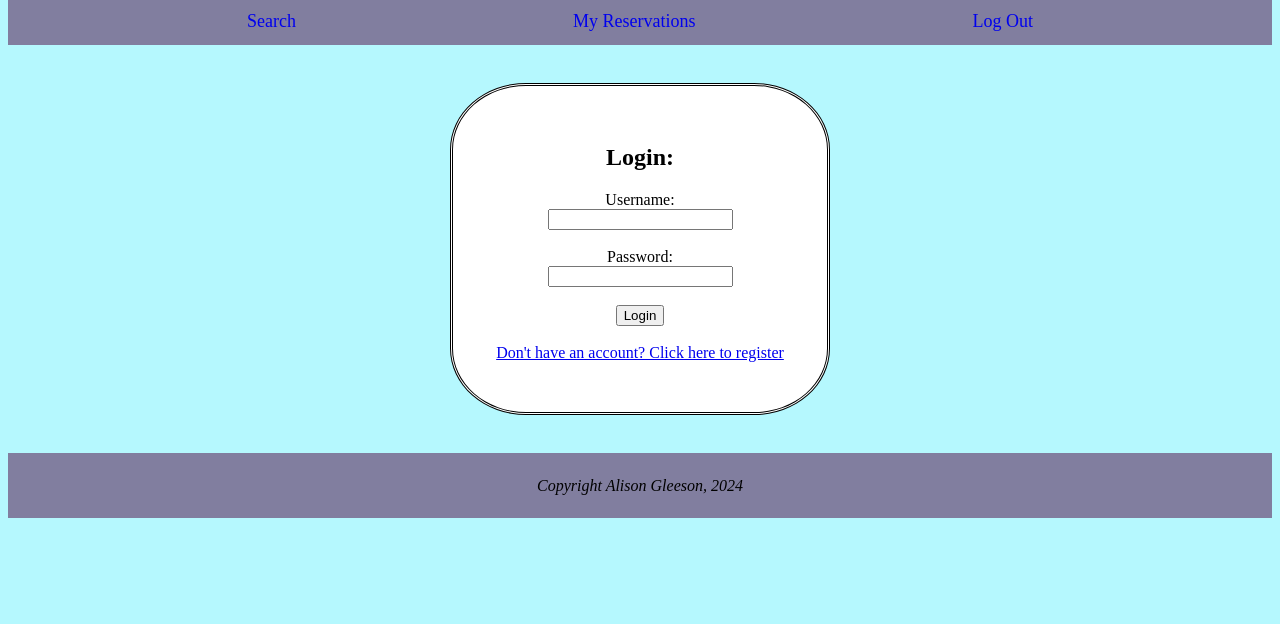
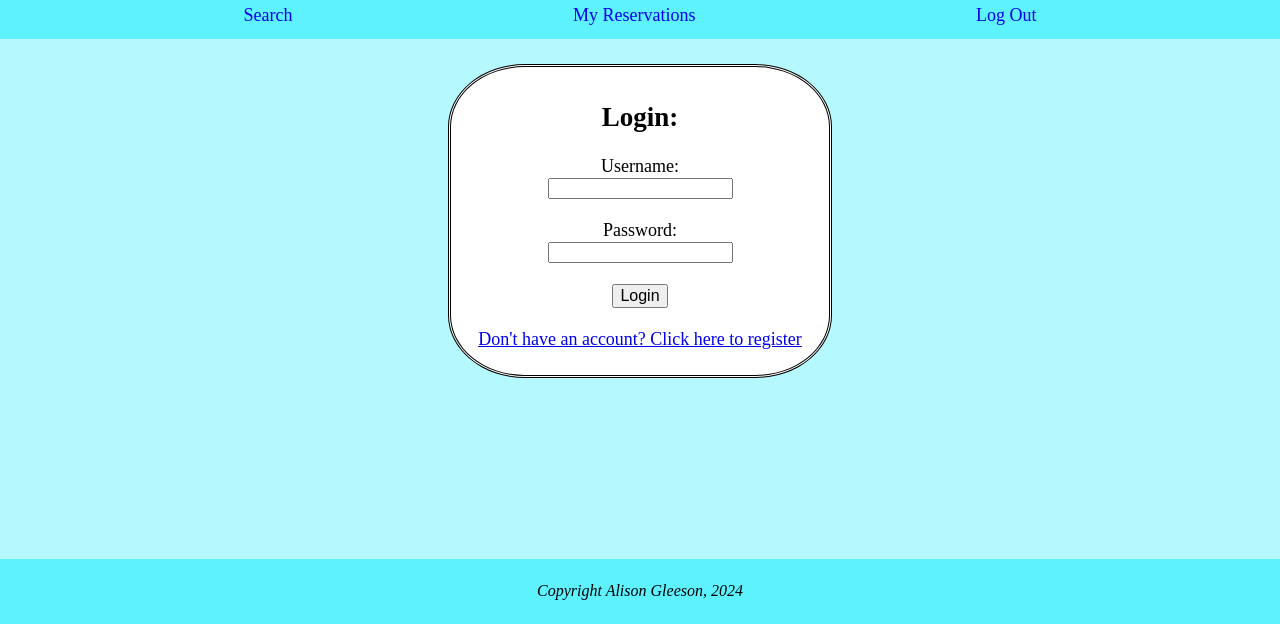
Before and after one commit to alig2004/webDev2, a PHP site: page /WebD/ in a window 1280 px wide. Shown: the part 176-800 px from the top of the page. Run offline with PHP 8.4, Linux system fonts and the light colour scheme; a stand-in replaces the project's code that opens the database connection.

Commit message:
Update library.css

```diff
--- a/library.css
+++ b/library.css
@@ -2,10 +2,12 @@ header
 {
     text-align: center;
     background-image: url(header-background.jpg);
-    padding-left: 3%;
-    padding-right: 3%;
     padding-top: 1.5%;
     padding-bottom: 1.5%;
+    position: inherit;
+    width: 100%;
+    margin-left: 0;
+    margin-right: 0;
 }
 
 header h1
@@ -22,33 +24,45 @@ header h1
 nav
 {
     text-align: center;
-    background-color: #817E9F;
+    background-color: #5ef2ff;
     font-size: large;
     padding: 1%;
 }
 
-a :visited
+a:visited
 {
-    color: black;
+    color: rgb(57, 9, 111);
 }
 
-nav a :hover
+a:hover
 {
-    background-color: #6d63e1;
+    background-color: #20ecff;
 }
 
 nav a
 {
     text-decoration: none;
-    padding: 11%;
+    padding: 1.05% 11%;
 }
 
 footer
 {
     text-align: center;
-    background-color: #817E9F;
+    background-color: #5ef2ff;
     padding-top: 0.6%;
     padding-bottom: 0.6%;
+}
+
+.common_footer
+{
+    position: fixed;
+    bottom: 0;
+    width: 100%;
+}
+
+.scroll_footer
+{
+    position:initial;
 }
 
 .login_form
@@ -58,9 +72,10 @@ footer
     border-radius: 20%;
     border-color: black;
     border-style: double;
-    margin: 3% 35%;
-    padding-top: 3%;
-    padding-bottom: 4%;
+    margin: 2% 35%;
+    padding-top: 1%;
+    padding-bottom: 2%;
+    font-size: large;
 }
 
 .search_form
@@ -73,10 +88,100 @@ footer
     margin: 6% 27% 7% 27%;
     padding-top: 2%;
     padding-bottom: 3%;
+    font-size: large;
 }
 
+.register_form
+{
+    background-color: white;
+    text-align: center;
+    border-radius: 10%;
+    border-color: black;
+    border-style: double;
+    margin: 3% 33% 4% 33%;
+    padding-top: 2%;
+    padding-bottom: 3%;
+    font-size: large;
+}
+
+.edit_reserve
+{
+    background-color: white;
+    text-align: center;
+    border-radius: 10%;
+    border-color: black;
+    border-style: double;
+    margin: 5% 33% 4% 33%;
+    padding-top: 1%;
+    padding-bottom: 1%;
+    font-size: large;
+}
+
+input[type=submit]
+{
+    font-size: medium;
+}
+
+#no_reservation
+{
+    text-align: center;
+    font-size: larger;
+    padding-top: 2%;
+}
+
+tr, td
+{
+    border: 2px solid black;
+    padding: auto;
+}
+
+table
+{
+    text-align: center;
+    align-self: center;
+    margin: auto;
+    margin-top: 6%;
+    background-color: white;
+    font-size: medium;
+    border: 1px solid black;
+    border-collapse: collapse;
+}
+
+.click_forward
+{
+    padding: 0.5% 0.5%;
+    border-radius: 15%;
+    background-color: #5ef2ff;
+    border: 1px solid black;
+    text-align: center;
+    margin-left: 47%;
+}
+
+.click_back
+{
+    padding: 0.5% 0.5%;
+    border-radius: 15%;
+    background-color: #5ef2ff;
+    border: 1px solid black;
+    margin-left: 46%;
+}
+
+.last_back
+{
+    padding: 0.5% 0.5%;
+    border-radius: 15%;
+    background-color: #5ef2ff;
+    border: 1px solid black;
+    margin-left: 47%;
+}
+
+.error
+{
+    color: red;
+}
 
 body
 {
     background-color: #B5F8FE;
+    margin: 0;
 }
```
